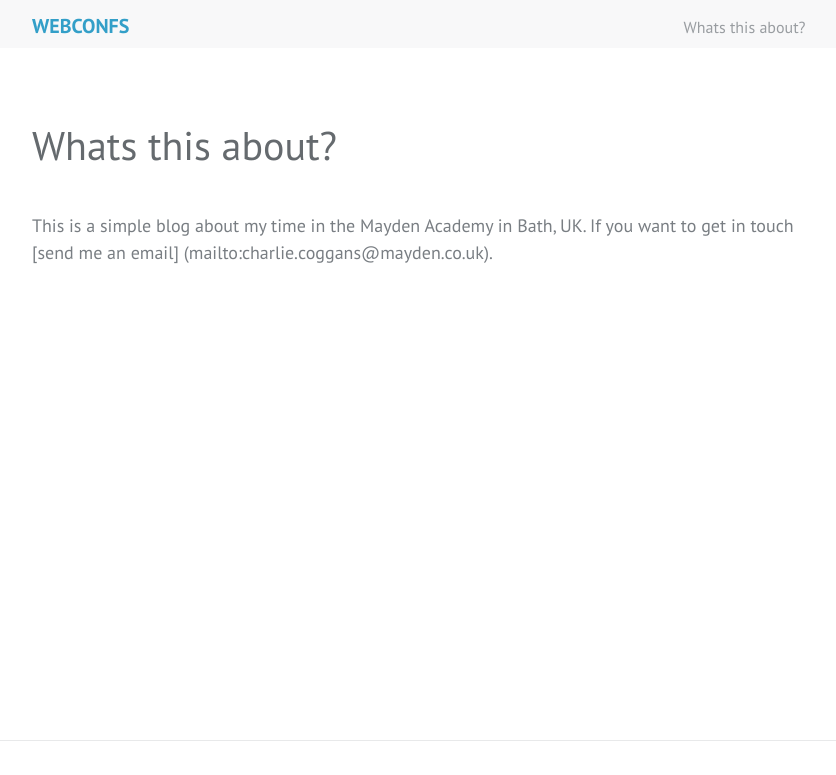
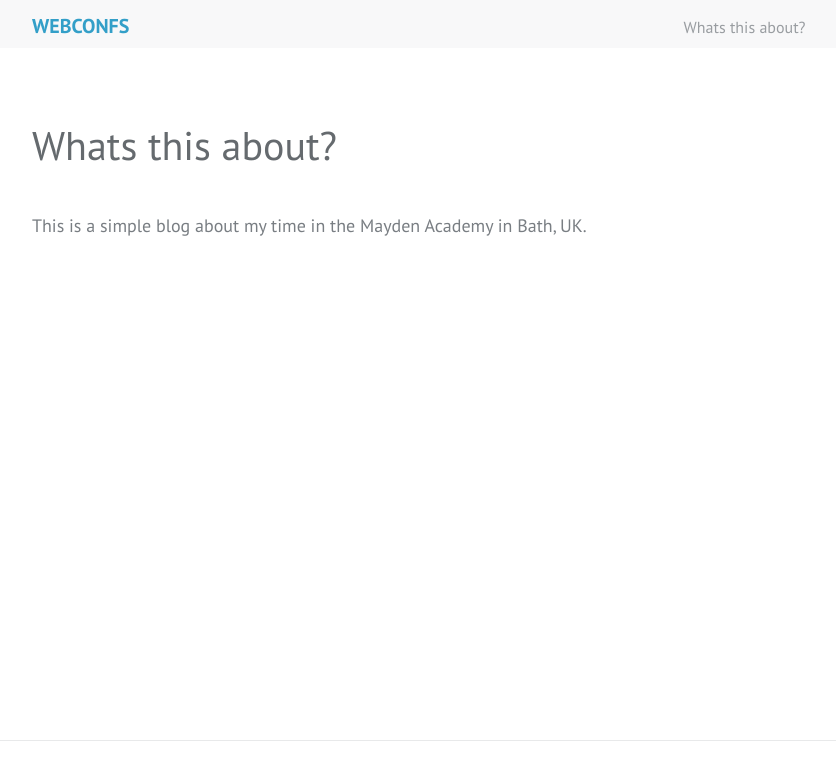
Before and after one commit to charliecog/mayden_blog, a Jekyll site: the page built from about.md, in a window 1280 px wide. Shown: the top 775 px of the page, without its empty margins (213-1049 px from the left). Built offline with Jekyll 4.4.1, drawn with Linux system fonts in a browser that asks for light colours; grey boxes are pictures that could not be loaded.

Commit message:
hotfix - took the faulty email off

```diff
--- a/about.md
+++ b/about.md
@@ -4,4 +4,4 @@ title: Whats this about?
 permalink: /about/
 ---
 
-This is a simple blog about my time in the Mayden Academy in Bath, UK. If you want to get in touch [send me an email] (mailto:{{ site.email }}).
+This is a simple blog about my time in the Mayden Academy in Bath, UK.
```
